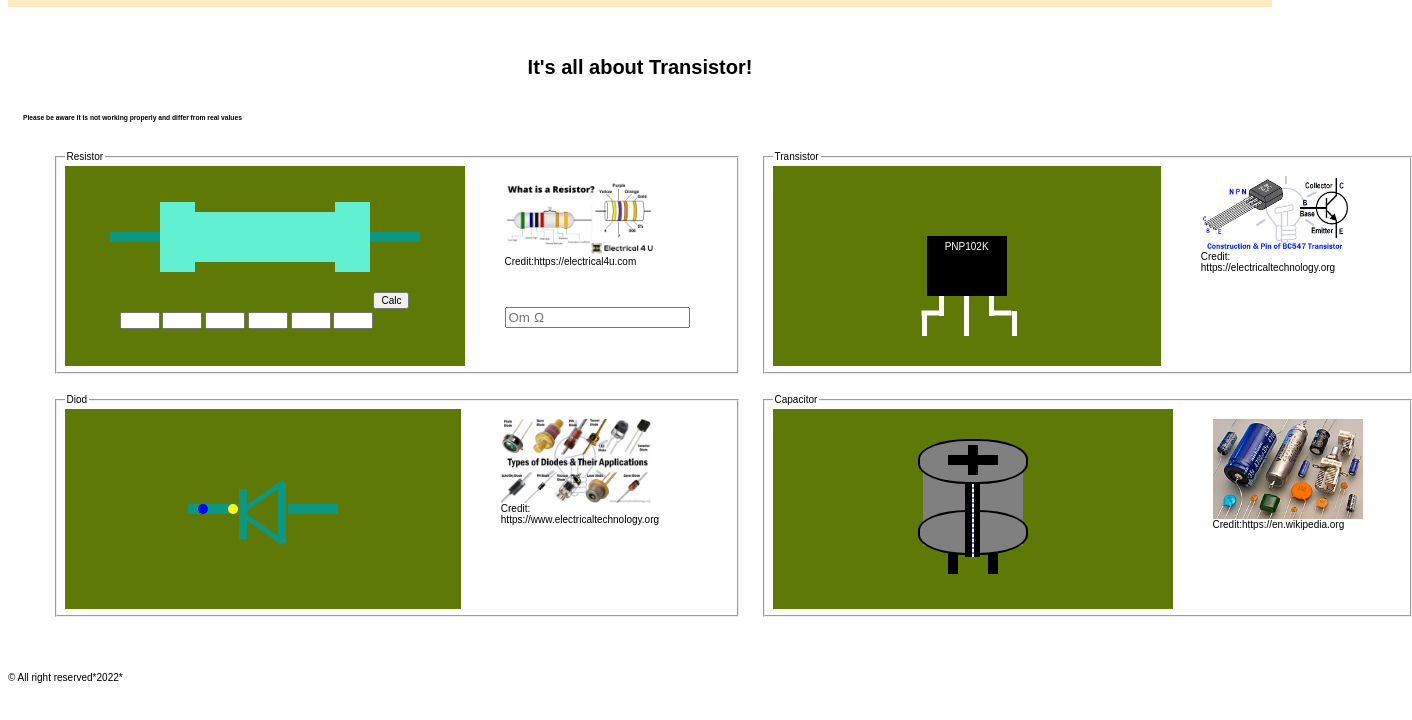
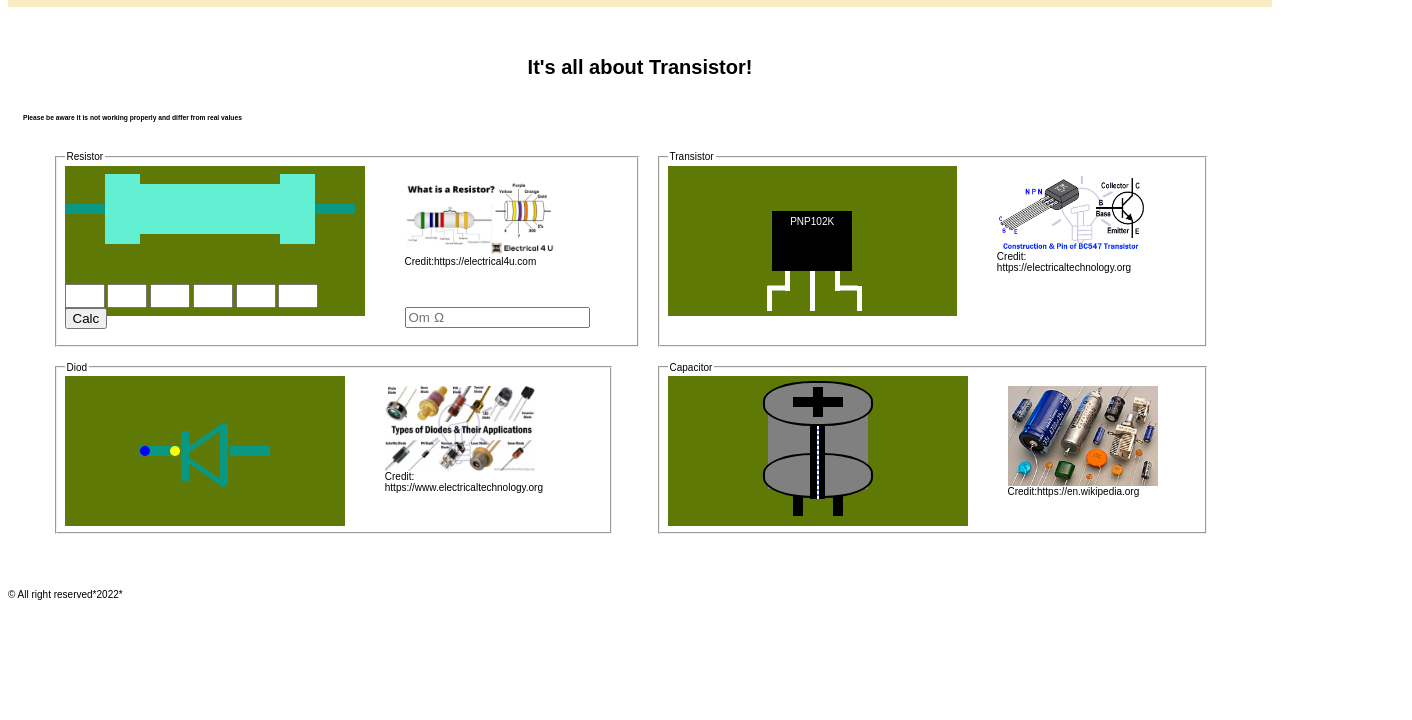
Before and after one commit to chamilou/portfolio, a plain HTML site: page resistor.html in a window 1280 px wide. Shown: the part 80-800 px from the top of the page, 1412 px wide, since content can reach past the window. Drawn offline with Linux system fonts and the light colour scheme.

```diff
--- a/css/resistor.css
+++ b/css/resistor.css
@@ -1,39 +1,44 @@
 #resistorContainer {
     display: flex;
+    /* flex-direction: row; */
+    flex-wrap: wrap;
     margin: 0;
     padding: 0;
-    justify-content: center;
+    justify-content: start;
     align-content: center;
-    flex-wrap: wrap;
-    width: 400px;
-    height: 200px;
+    width: 300px;
+    height: 150px;
     background-color: rgb(94, 121, 5);
     align-items: center;
 }
 
 fieldset {
     display: flex;
+    width: 1vw;
+    /* grid-template-columns: 1fr; */
     flex-direction: row;
-    /* flex-wrap: nowrap; */
-    /* width: 20%; */
+    flex-wrap: nowrap;
+    width: 20%;
 }
 
 #resistorContainer input {
-    font-size: 1rem;
+    /* font-size: 1rem; */
 }
 
 .radioPieces {
     display: grid;
     grid-template-columns: 1fr;
-    grid-gap: 20px;
+    grid-gap: 15px;
     justify-content: space-between;
 }
-
-#but {}
 
 figure {
     display: flex;
     flex-direction: column;
+}
+
+#but {
+    position: absolute;
 }
 
 #calcResult {
@@ -45,7 +50,7 @@ figure {
     height: 50px;
     display: inline-block;
     background-color: rgb(98, 240, 211);
-    padding-block: 0;
+    padding-block: ;
 }
 
 .readingContainer>input {
@@ -56,7 +61,7 @@ figure {
 
 #contact {
     /* align-items: baseline; */
-    width: 50px;
+    width: 40px;
     height: 10px;
     /* position: absolute; */
     background-color: rgb(10, 152, 131);
@@ -64,6 +69,20 @@ figure {
 
 
 /* Diod*/
+
+#diodContainer {
+    display: flex;
+    flex-direction: row;
+    flex-wrap: wrap;
+    margin: 0;
+    padding: 0;
+    justify-content: center;
+    align-content: center;
+    width: 300px;
+    height: 150px;
+    background-color: rgb(94, 121, 5);
+    align-items: center;
+}
 
 .rectangle1 {
     width: 50px;
@@ -116,8 +135,8 @@ figure {
     justify-content: center;
     align-content: center;
     flex-wrap: wrap;
-    width: 400px;
-    height: 200px;
+    width: 300px;
+    height: 150px;
     background-color: rgb(94, 121, 5);
     align-items: center;
 }
@@ -196,13 +215,14 @@ figure {
     z-index: 3;
 }
 
-vertLine3 {
+
+/* vertLine3 {
     height: 75px;
     width: 5px;
     background-color: black;
     margin-top: 20px;
     position: absolute;
-}
+} */
 
 #capacitorContact {
     height: 30px;
@@ -224,8 +244,8 @@ vertLine3 {
     justify-content: center;
     align-content: center;
     flex-wrap: wrap;
-    width: 400px;
-    height: 200px;
+    width: 300px;
+    height: 150px;
     background-color: rgb(94, 121, 5);
     align-items: center;
 }
@@ -277,7 +297,6 @@ vertLine3 {
     margin-top: 115px;
     margin-right: 85px;
     box-shadow: 90px 0 0 white;
-    ;
 }
 
 @keyframes ball {
@@ -319,12 +338,13 @@ vertLine3 {
     animation-iteration-count: infinite;
 }
 
-@media only screen and (min-width: 33.938em) {
+@media only screen and (min-width: 30.938em) {
     .radioPieces {
+        display: grid;
+        grid-template-columns: 1fr 1fr;
+        grid-gap: 15px;
         padding: 10px;
         margin: 20px;
-        grid-gap: 20px;
-        grid-template-columns: 1fr 1fr;
     }
 }
 
--- a/resistor.html
+++ b/resistor.html
@@ -50,7 +50,6 @@
             <!--This section about myself and hobbies-->
             <h6>Please be aware it is not working properly and differ from real values</h6>
             <div class="radioPieces">
-                <form id="formcalc">
                 <fieldset>
                     <legend>Resistor</legend>
 
@@ -70,6 +69,10 @@
                             <input type="text" id="reading4" list="colorList">
                             <input type="text" id="reading5" list="colorList">
                             <input type="text" id="reading6" list="colorList">
+                            <form id="formcalc">
+                                <input id="but" type="submit" value="Calc" onclick="choseColor()">
+                            </form>
+                        </div>
                         <datalist id="colorList">
                             <option value="Black"></option>
                             <option value="Brown"></option>
@@ -85,9 +88,6 @@
                             <option value="Silver"></option>
 
                         </datalist>
-                            </div>
-                            <input id="but" type="submit" value="Calc" onclick="choseColor()">
-                </form>
                     </div>
                     <figure>
                         <img src="media/SitePictures/resistor.png" alt="" width="150">
@@ -115,7 +115,7 @@
                 </fieldset>
                 <fieldset>
                     <legend>Diod</legend>
-                    <div id="resistorContainer">
+                    <div id="diodContainer">
                         <div class="contact" id="contact"></div>
                         <div class="rectangle1"></div>
                         <div class="rectangle2"></div>
```
Also changed, not shown: js/galery.js (+6 -2 lines). Lines whose indentation alone changed are shown as unchanged.
